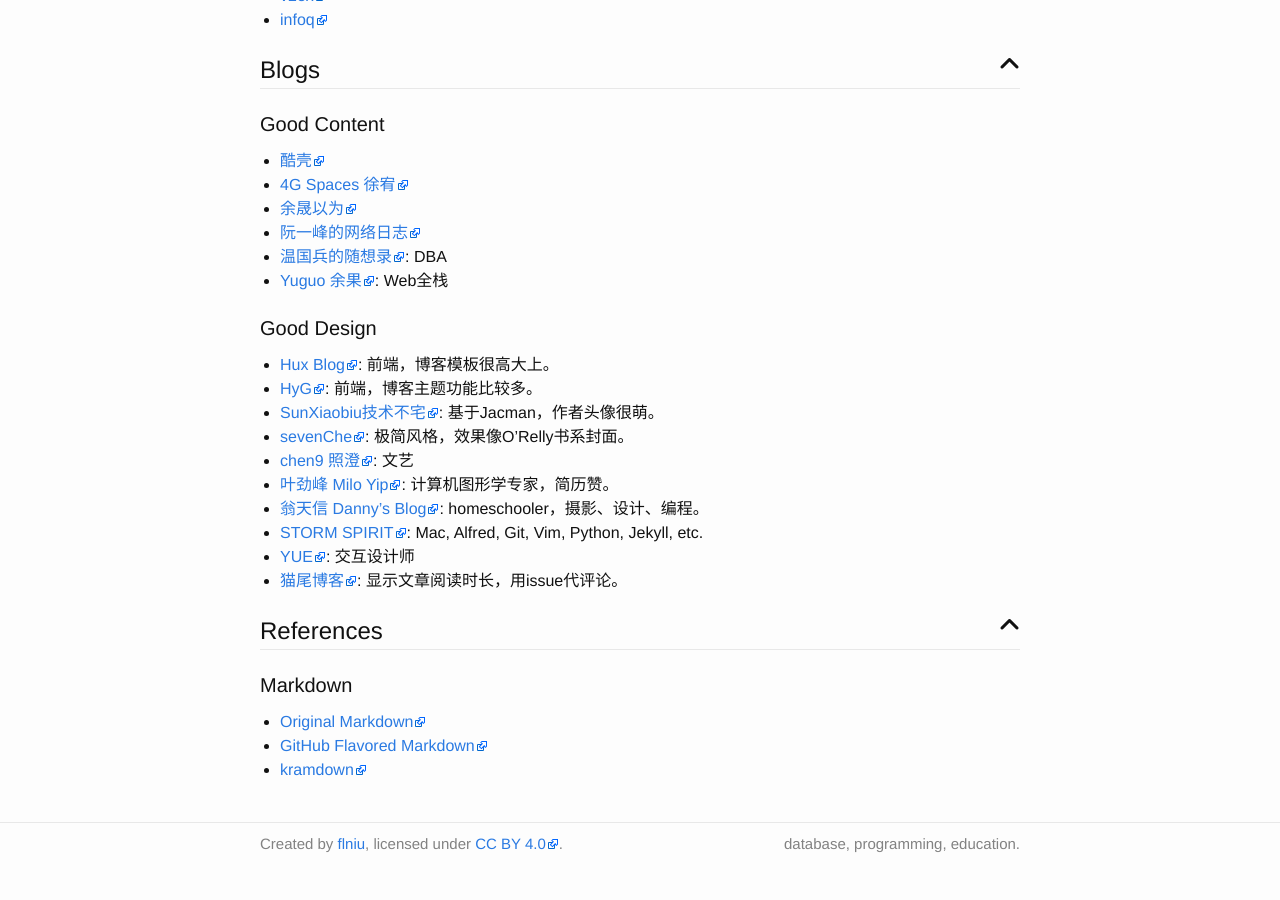
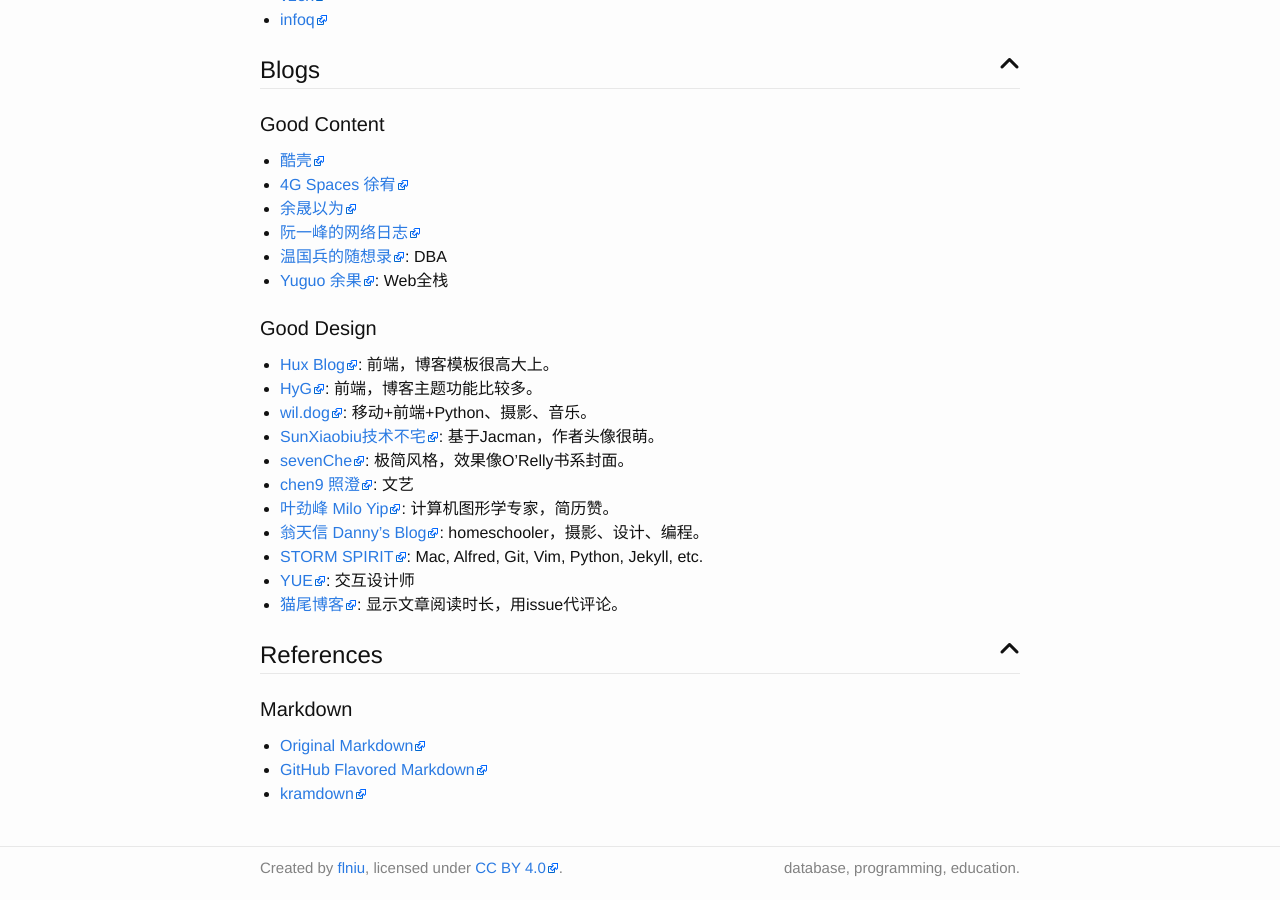
Before and after one commit to flniu/flniu.github.io, a Jekyll site: the page built from wiki/index.md, in a window 1280 px wide and 900 px high, scrolled down 1859 px. Built offline with Jekyll 4.4.1, drawn with Linux system fonts in a browser that asks for light colours; nearby versions of some CDN libraries; before the commit the page ends 2735 px from its top, so only the background shows below that.

Commit message:
update wiki

```diff
--- a/wiki/index.md
+++ b/wiki/index.md
@@ -85,6 +85,7 @@
 
 * [Hux Blog](https://huangxuan.me/): 前端，博客模板很高大上。
 * [HyG](https://gaohaoyang.github.io/): 前端，博客主题功能比较多。
+* [wil.dog](http://wil.dog/): 移动+前端+Python、摄影、音乐。
 * [SunXiaobiu技术不宅](http://sunxiaobiu.github.io/): 基于Jacman，作者头像很萌。
 * [sevenChe](http://blog.sevenche.com/): 极简风格，效果像O'Relly书系封面。
 * [chen9 照澄](http://www.chen9.info/): 文艺
```
